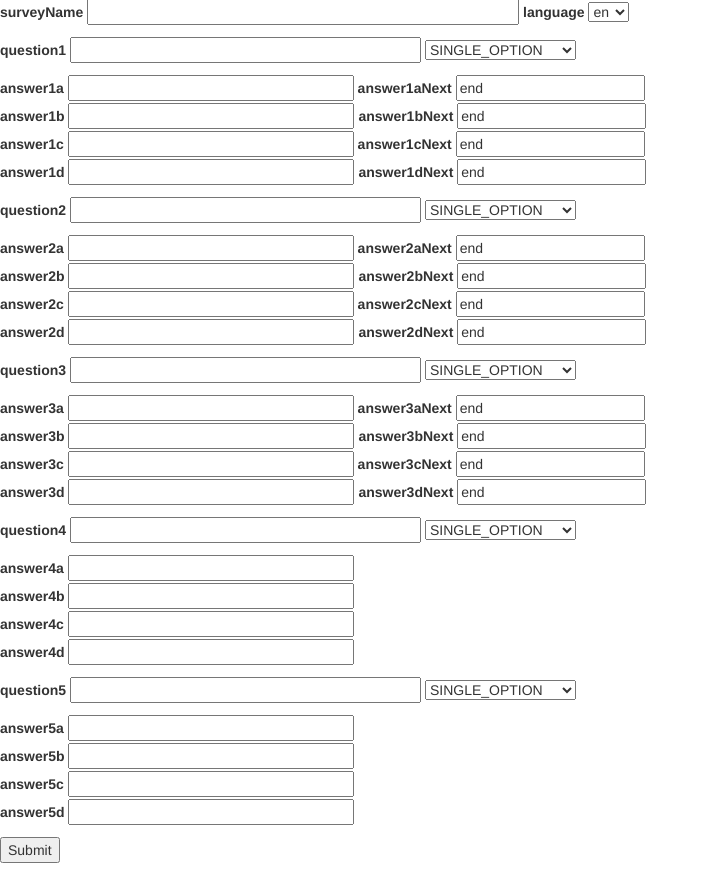
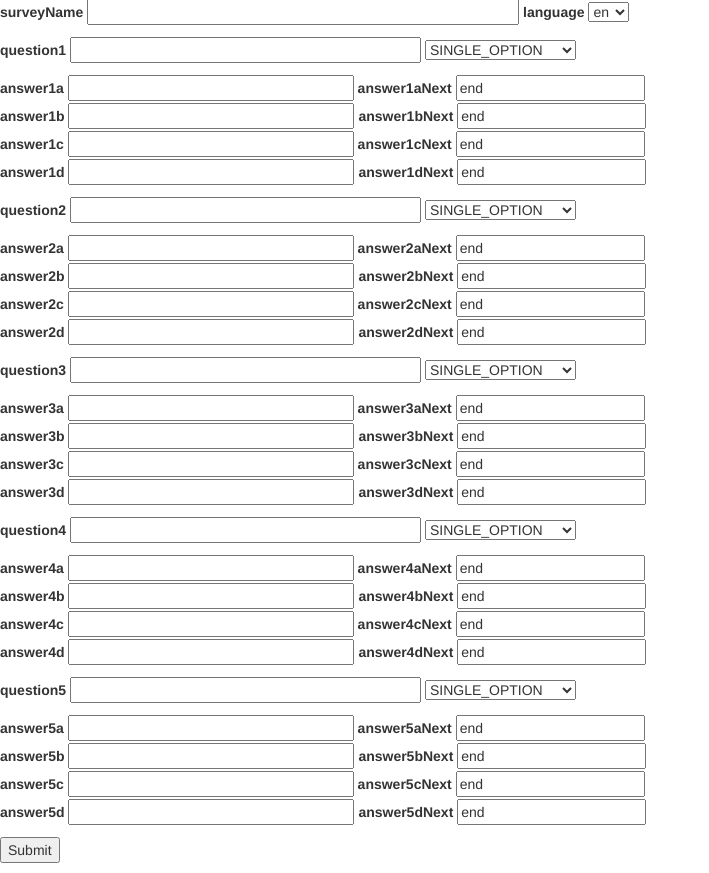
Before and after one commit to google/brandometer, a Flask app: page /survey/create in a window 1280 px wide. Shown: the part 123-996 px from the top of the page, without its empty margins (0-709 px from the left). Run offline with Flask 2, Linux system fonts and the light colour scheme; some libraries are stand-ins or nearby versions.

Commit message:
made it into 5 questions full survey config
Change-Id: Iafb3645fd5d9c0f4c48c64e5a4e346f4f621823e

```diff
--- a/creative/app/forms.py
+++ b/creative/app/forms.py
@@ -45,6 +45,14 @@ class QuestionForm(FlaskForm):
   answer3bnext = StringField('answer3bNext', default='end')
   answer3cnext = StringField('answer3cNext', default='end')
   answer3dnext = StringField('answer3dNext', default='end')
+  answer4anext = StringField('answer4aNext', default='end')
+  answer4bnext = StringField('answer4bNext', default='end')
+  answer4cnext = StringField('answer4cNext', default='end')
+  answer4dnext = StringField('answer4dNext', default='end')
+  answer5anext = StringField('answer5aNext', default='end')
+  answer5bnext = StringField('answer5bNext', default='end')
+  answer5cnext = StringField('answer5cNext', default='end')
+  answer5dnext = StringField('answer5dNext', default='end')
   question2 = StringField('question2')
   answer2a = StringField('answer2a')
   answer2b = StringField('answer2b')
--- a/creative/app/main.py
+++ b/creative/app/main.py
@@ -9,7 +9,6 @@ from flask import Response
 from flask import send_file
 from flask import url_for
 from flask_bootstrap import Bootstrap
-
 import forms
 import survey_service
 
--- a/creative/app/survey_service.py
+++ b/creative/app/survey_service.py
@@ -108,7 +108,7 @@ def delete_tmp_zip_files(filename, seg_types):
 def get_question_json(survey):
   """Retrieving questions from survey in JSON format."""
   all_question_json = []
-  for i in range(1, 5):
+  for i in range(1, 6):
     question_text = survey.get('question' + str(i), '')
     options = []
     next_question = {}
--- a/creative/app/templates/questions.html
+++ b/creative/app/templates/questions.html
@@ -98,13 +98,25 @@
         </p>
 	<p>
 	{{ form.answer4a.label }}
-	{{ form.answer4a(size=32) }}<br>
+	{{ form.answer4a(size=32) }}
+        {{ form.answer4anext.label }}
+        {{ form.answer4anext }}
+        <br>
 	{{ form.answer4b.label }}
-	{{ form.answer4b(size=32) }}<br>
+	{{ form.answer4b(size=32) }}
+        {{ form.answer4bnext.label }}
+        {{ form.answer4bnext }}
+        <br>
 	{{ form.answer4c.label }}
-	{{ form.answer4c(size=32) }}<br>
+	{{ form.answer4c(size=32) }}
+        {{ form.answer4cnext.label }}
+        {{ form.answer4cnext }}
+        <br>
 	{{ form.answer4d.label }}
-	{{ form.answer4d(size=32) }}<br>
+	{{ form.answer4d(size=32) }}
+        {{ form.answer4dnext.label }}
+        {{ form.answer4dnext }}
+        <br>
 	</p>
 	<p>
 	{{ form.question5.label }}
@@ -113,13 +125,25 @@
         </p>
 	<p>
 	{{ form.answer5a.label }}
-	{{ form.answer5a(size=32) }}<br>
+	{{ form.answer5a(size=32) }}
+        {{ form.answer5anext.label }}
+        {{ form.answer5anext }}
+        <br>
 	{{ form.answer5b.label }}
-	{{ form.answer5b(size=32) }}<br>
+	{{ form.answer5b(size=32) }}
+        {{ form.answer5bnext.label }}
+        {{ form.answer5bnext }}
+        <br>
 	{{ form.answer5c.label }}
-	{{ form.answer5c(size=32) }}<br>
+	{{ form.answer5c(size=32) }}
+        {{ form.answer5cnext.label }}
+        {{ form.answer5cnext }}
+        <br>
 	{{ form.answer5d.label }}
-	{{ form.answer5d(size=32) }}<br>
+	{{ form.answer5d(size=32) }}
+        {{ form.answer5dnext.label }}
+        {{ form.answer5dnext }}
+        <br>
 	</p>
 	<p>{{ form.submit() }}</p>
 </form>
```
